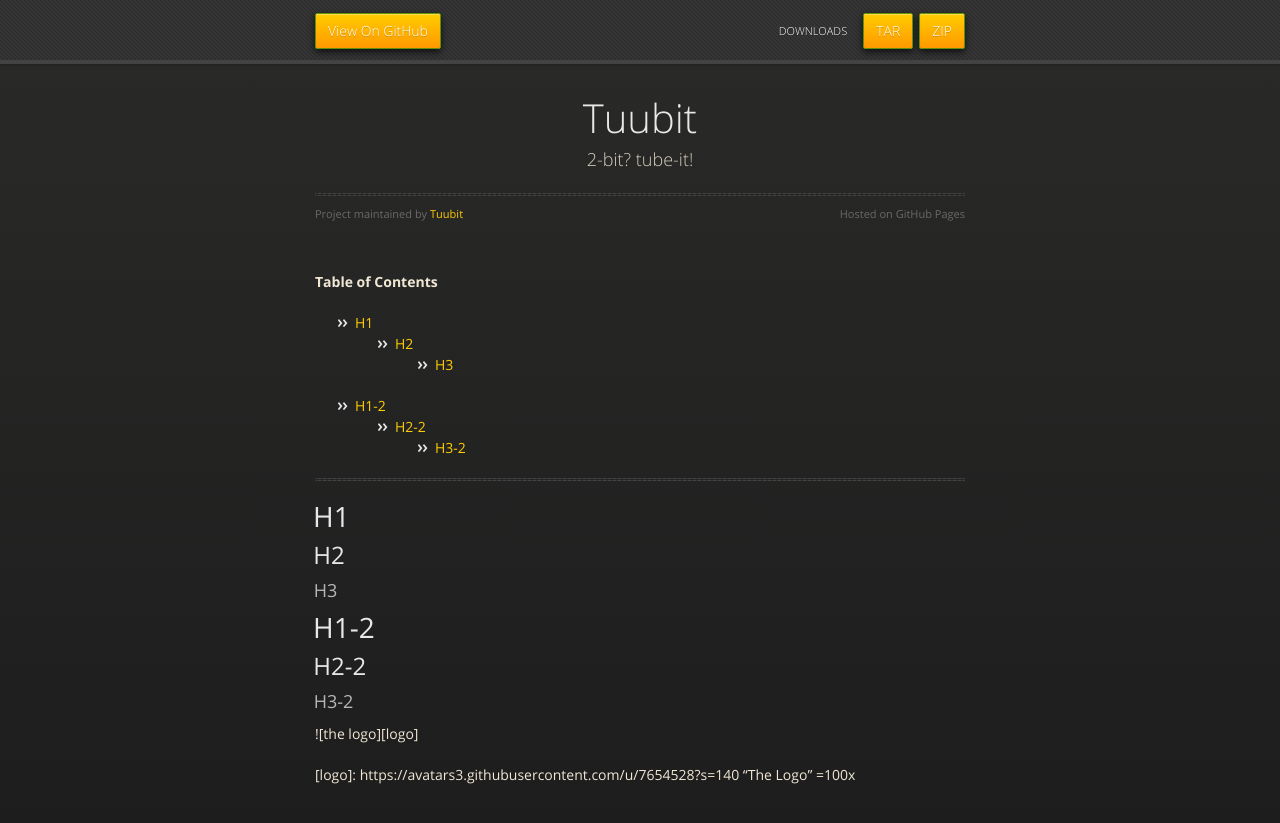
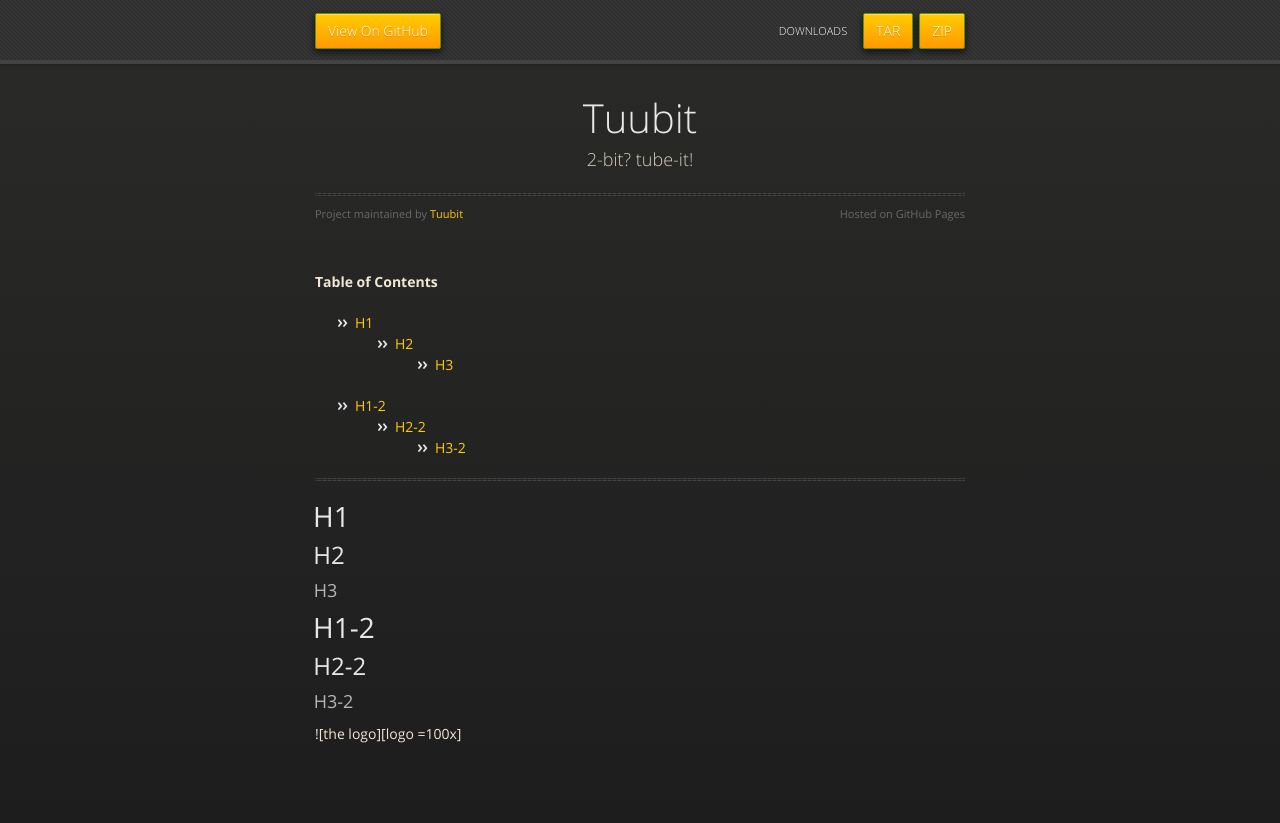
Before and after one commit to Tuubit/Tuubit, a Jekyll site: the page built from index.md, in a window 1280 px wide. Shown: the top 823 px of the page. Built offline with Jekyll 4.4.1, drawn with Linux system fonts in a browser that asks for light colours; nearby versions of some CDN libraries; some of the changed lines change nothing that is shown.

Commit message:
Update index.md

```diff
--- a/index.md
+++ b/index.md
@@ -21,6 +21,6 @@
 
 ###H3-2
 
-![the logo][logo]
+![the logo][logo =100x]
 
-[logo]: https://avatars3.githubusercontent.com/u/7654528?s=140 "The Logo" =100x
+[logo]: https://avatars3.githubusercontent.com/u/7654528?s=140 "The Logo"
```
